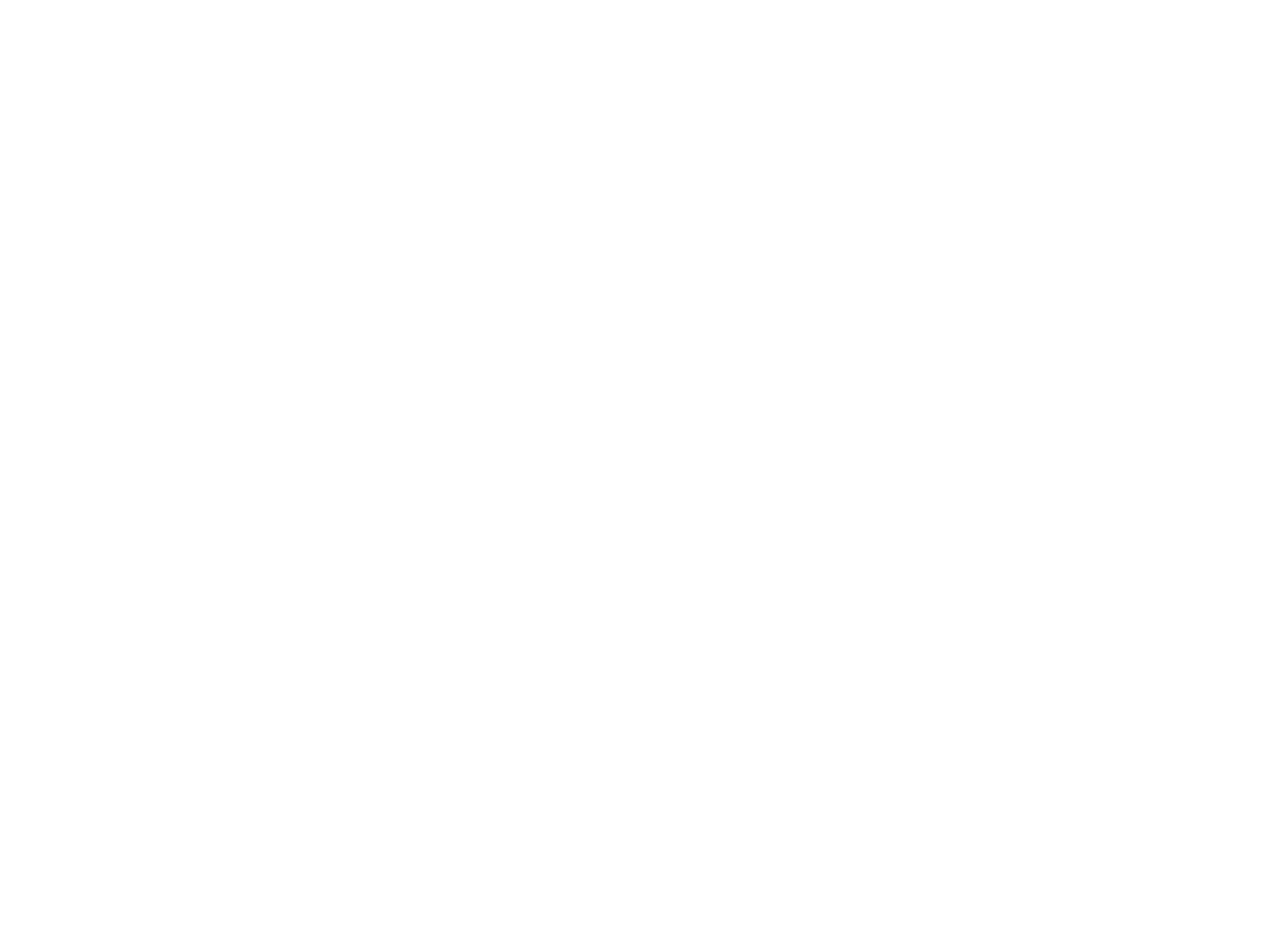
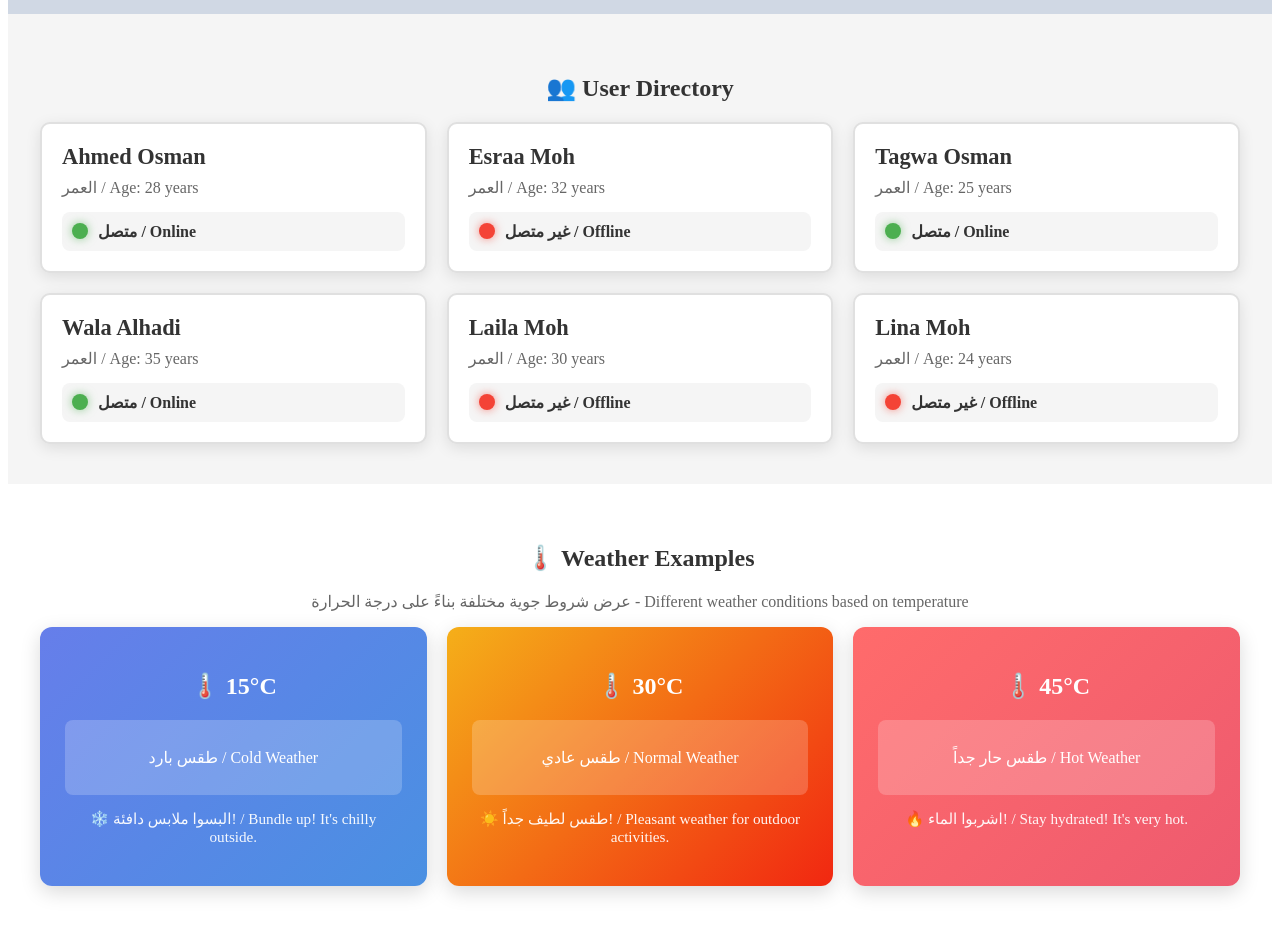
Before and after one commit to ahmedos999/react-start, a React (Vite) app: page / in a window 1280 px wide. Shown: the part 1600-2534 px from the top of the page. Before the commit the page ends 800 px from the top, so only its background shows below. Built offline with nearby package versions, Linux system fonts and the light colour scheme.

Commit message:
Added UserCard and Weather components

```diff
--- a/src/App.jsx
+++ b/src/App.jsx
@@ -4,19 +4,78 @@
 import Counter from "./Counter";
 import { Parent } from "./Parent";
 import { List } from "./List";
+import UserCard from './UserCard';
+import Weather from './Weather';
+
 
 function App() {
+  //  ORIGINAL COMPONENTS
+  // NEW: USER ARRAY FOR USERCARD COMPONENT
+  // Each user object has:
+  // - name (string)
+  // - age (number)
+  // - status (boolean: true = online, false = offline)
+
+  const users = [
+    { name: "Ahmed Osman", age: 28, status: true },
+    { name: "Esraa Moh", age: 32, status: false },
+    { name: "Tagwa Osman", age: 25, status: true },
+    { name: "Wala Alhadi", age: 35, status: true },
+    { name: "Laila Moh", age: 30, status: false },
+    { name: "Lina Moh", age: 24, status: false }
+  ];
+
+  // NEW: TEMPERATURES FOR WEATHER COMPONENT
+  const temperatures = [15, 30, 45];
+
   return (
     <div>
-      {/* <Card />
+      <Card />
+      <StudentProfile />
+      <Counter />
+
+      { /* NEW: USER DIRECTORY SECTION */}
+      <section style={{ padding: "40px 20px", backgroundColor: "#f5f5f5" }}>
+        <h2 style={{ textAlign: "center", color: "#333" }}>👥 User Directory</h2>
+
+        <div style={{ display: "grid", gridTemplateColumns: "repeat(auto-fit, minmax(300px, 1fr))", gap: "20px", maxWidth: "1200px", margin: "0 auto" }}>
+          {users.map((user) => (
+            <UserCard
+              key={user.name}
+              name={user.name}
+              age={user.age}
+              status={user.status}
+            />
+          ))}
+        </div>
+      </section>
+
+      {/*  NEW: WEATHER SECTION  */}
+      <section style={{ padding: "40px 20px", backgroundColor: "#fff" }}>
+        <h2 style={{ textAlign: "center", color: "#333" }}>🌡️ Weather Examples</h2>
+        <p style={{ textAlign: "center", color: "#666" }}>
+          عرض شروط جوية مختلفة بناءً على درجة الحرارة - Different weather conditions based on temperature
+        </p>
+
+        <div style={{ display: "grid", gridTemplateColumns: "repeat(auto-fit, minmax(280px, 1fr))", gap: "20px", maxWidth: "1200px", margin: "0 auto" }}>
+          {temperatures.map((temp, index) => (
+            <Weather key={index} temperature={temp} />
+          ))}
+        </div>
+      </section>
+    </div>
+  );
+
+  <div>
+    {/* <Card />
       <StudentProfile />
       <Counter /> */}
-      {/* <Parent /> */}
-      <List />
+    {/* <Parent /> */}
+    <List />
 
-      {/* write your compoents here */}
-    </div>
-  );
+    {/* write your compoents here */}
+  </div>
+
 }
 
 export default App;
--- /dev/null
+++ b/src/UserCard.jsx
@@ -0,0 +1,78 @@
+
+import React from 'react';
+
+function UserCard({ name, age, status }) {
+
+    return (
+        <div style={cardStyles.container}>
+            {/* User Information Section */}
+            <div style={cardStyles.userInfo}>
+                <h3 style={cardStyles.userName}>{name}</h3>
+                <p style={cardStyles.userAge}>العمر / Age: {age} years</p>
+            </div>
+
+            {/* Status Section with Conditional Rendering */}
+            <div style={cardStyles.statusContainer}>
+                <span
+                    style={{
+                        ...cardStyles.statusIndicator,
+                        backgroundColor: status ? '#4CAF50' : '#f44336',
+                        boxShadow: status
+                            ? '0 0 10px rgba(76, 175, 80, 0.6)'
+                            : '0 0 10px rgba(244, 67, 54, 0.6)'
+                    }}
+                ></span>
+
+                <span style={cardStyles.statusText}>
+                    {status ? ' متصل / Online' : ' غير متصل / Offline'}
+                </span>
+            </div>
+        </div>
+    );
+}
+
+const cardStyles = {
+    container: {
+        background: 'white',
+        border: '2px solid #e0e0e0',
+        borderRadius: '10px',
+        padding: '20px',
+        boxShadow: '0 4px 15px rgba(0, 0, 0, 0.1)',
+        transition: 'all 0.3s ease',
+        cursor: 'pointer'
+    },
+    userInfo: {
+        marginBottom: '15px'
+    },
+    userName: {
+        color: '#333',
+        fontSize: '1.4rem',
+        margin: '0 0 8px 0'
+    },
+    userAge: {
+        color: '#666',
+        fontSize: '1rem',
+        margin: '0'
+    },
+    statusContainer: {
+        display: 'flex',
+        alignItems: 'center',
+        gap: '10px',
+        padding: '10px',
+        borderRadius: '8px',
+        backgroundColor: '#f5f5f5'
+    },
+    statusIndicator: {
+        width: '16px',
+        height: '16px',
+        borderRadius: '50%',
+        display: 'inline-block',
+        animation: 'pulse 2s infinite'
+    },
+    statusText: {
+        fontWeight: '600',
+        color: '#333'
+    }
+};
+
+export default UserCard;
--- /dev/null
+++ b/src/Weather.jsx
@@ -0,0 +1,81 @@
+
+import React from 'react';
+
+function Weather({ temperature }) {
+
+    // Function that determines the weather message based on temperature
+    const getWeatherMessage = () => {
+        if (temperature < 20) {
+            return "طقس بارد / Cold Weather";
+        } else if (temperature >= 20 && temperature <= 40) {
+            return "طقس عادي / Normal Weather";
+        } else {
+            return "طقس حار جداً / Hot Weather";
+        }
+    };
+
+    // Get the appropriate CSS class for styling
+    const getWeatherStyle = () => {
+        if (temperature < 20) {
+            return weatherStyles.cold;
+        } else if (temperature >= 20 && temperature <= 40) {
+            return weatherStyles.normal;
+        } else {
+            return weatherStyles.hot;
+        }
+    };
+
+    return (
+        <div style={{ ...weatherStyles.card, ...getWeatherStyle() }}>
+            <div style={weatherStyles.temperatureDisplay}>
+                <h2>🌡️ {temperature}°C</h2>
+            </div>
+
+            <div style={weatherStyles.weatherMessage}>
+                <p>{getWeatherMessage()}</p>
+            </div>
+
+            {/* Alternative method: Using AND Operator for Conditional Rendering */}
+            <div style={weatherStyles.weatherDescription}>
+                {temperature < 20 && <p>❄️ البسوا ملابس دافئة! / Bundle up! It's chilly outside.</p>}
+                {temperature >= 20 && temperature <= 40 && <p>☀️ طقس لطيف جداً! / Pleasant weather for outdoor activities.</p>}
+                {temperature > 40 && <p>🔥 اشربوا الماء! / Stay hydrated! It's very hot.</p>}
+            </div>
+        </div>
+    );
+}
+
+const weatherStyles = {
+    card: {
+        borderRadius: '12px',
+        padding: '25px',
+        boxShadow: '0 6px 20px rgba(0, 0, 0, 0.15)',
+        textAlign: 'center',
+        transition: 'all 0.3s ease',
+        color: 'white'
+    },
+    cold: {
+        background: 'linear-gradient(135deg, #667eea 0%, #4a90e2 100%)'
+    },
+    normal: {
+        background: 'linear-gradient(135deg, #f5af19 0%, #f12711 100%)'
+    },
+    hot: {
+        background: 'linear-gradient(135deg, #ff6b6b 0%, #ee5a6f 100%)'
+    },
+    temperatureDisplay: {
+        marginBottom: '15px'
+    },
+    weatherMessage: {
+        background: 'rgba(255, 255, 255, 0.2)',
+        padding: '12px',
+        borderRadius: '8px',
+        marginBottom: '15px'
+    },
+    weatherDescription: {
+        fontSize: '0.95rem',
+        opacity: 0.95
+    }
+};
+
+export default Weather;
```
